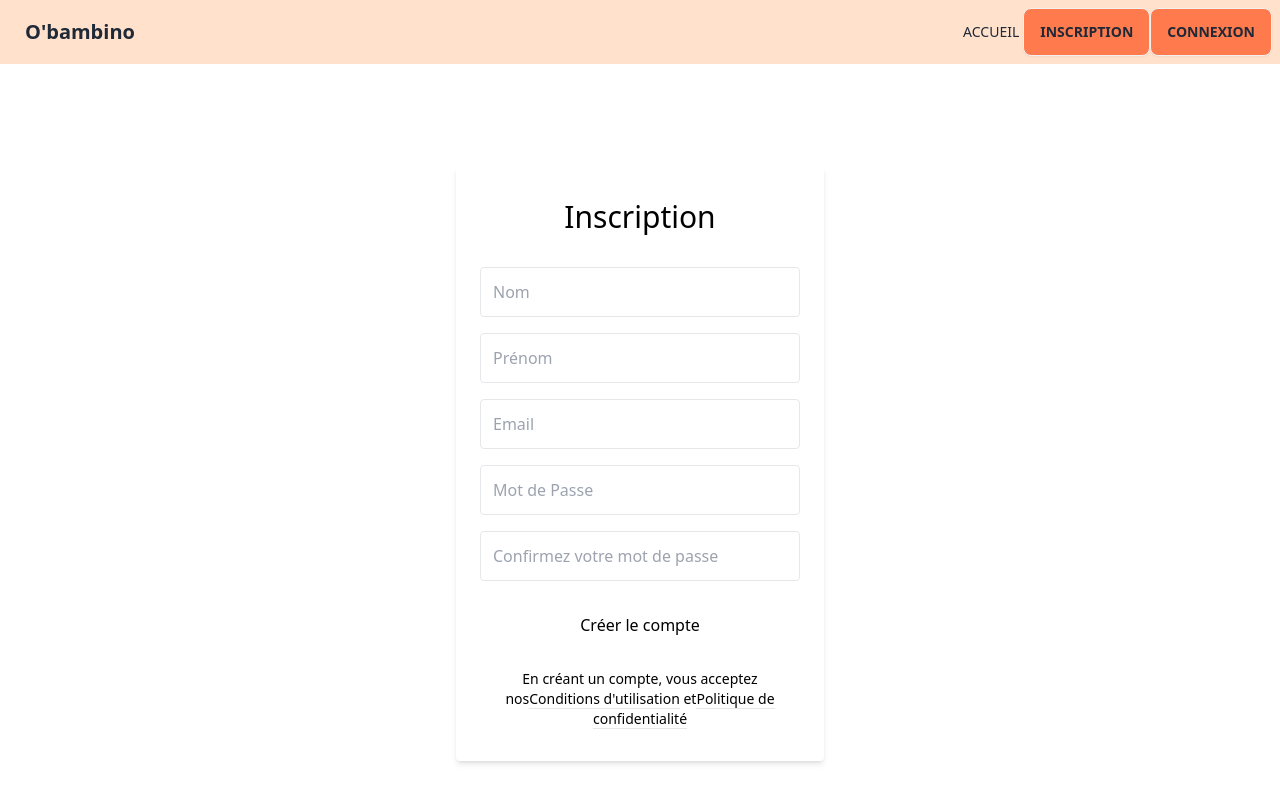
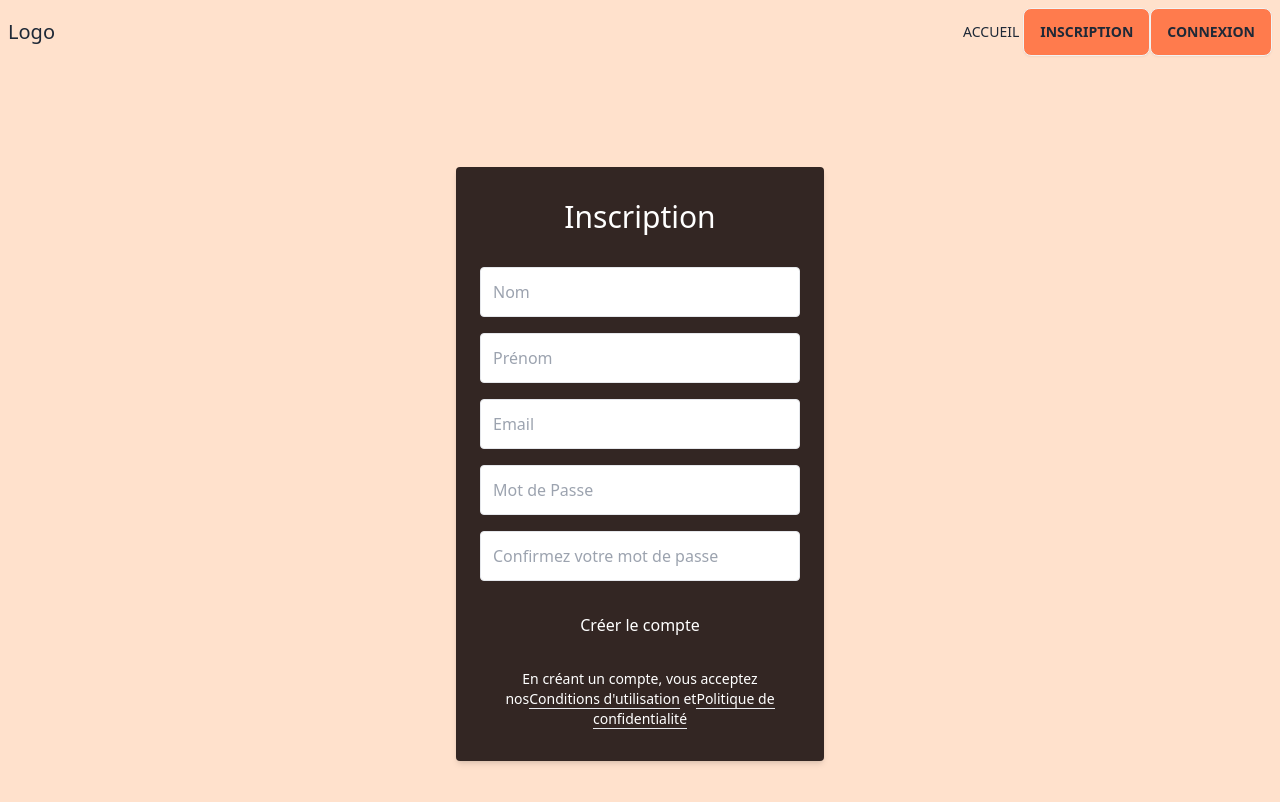
Before and after one commit to MennelSari/Obambino, a React (Vite) app: page /register in a window 1280 px wide. Shown: the top 802 px of the page. Built offline with nearby package versions, Linux system fonts and the light colour scheme.

Commit message:
hero component added

```diff
--- a/src/App.tsx
+++ b/src/App.tsx
@@ -14,7 +14,7 @@ function App() {
           <Route path="/" element={<HomePublic/>}/>
           <Route path="/register" element={<RegisterForm/>}/>
           <Route path="/login" element={<LoginForm/>}/>
-      </Routes>
+        </Routes>
       </Router>
     </>
   )
--- a/src/components/HeaderPublic.tsx
+++ b/src/components/HeaderPublic.tsx
@@ -15,7 +15,7 @@ const HeaderPublic = () => {
         <li><a>Item 3</a></li>
       </ul>
     </div>
-    <a className="btn btn-ghost text-xl">O'bambino</a>
+    <p className="text-xl">Logo</p>
   </div>
 
   <div className="navbar-end">
--- /dev/null
+++ b/src/components/HeroPublic.tsx
@@ -0,0 +1,22 @@
+import React from 'react'
+
+const HeroPublic = () => {
+  return (
+
+        <div className="hero min-h-screen bg-[#FFE1CC]">
+  <div className="hero-content flex-col lg:flex-row-reverse">
+    <img src="" className="max-w-sm rounded-lg shadow-2xl" />
+    <div>
+      <h1 className="text-5xl font-bold">O'bambino</h1>
+      <h2>Vos p’tis bouts toujours proches de vous
+        </h2>
+      <p className="py-6">Provident cupiditate voluptatem et in. Quaerat fugiat ut assumenda excepturi exercitationem quasi. In deleniti eaque aut repudiandae et a id nisi.</p>
+      <button className="btn btn-primary">Get Started</button>
+    </div>
+  </div>
+</div>
+
+  )
+}
+
+export default HeroPublic
--- /dev/null
+++ b/src/components/HomeParent.tsx
@@ -0,0 +1,9 @@
+
+
+const HomeParent = () => {
+  return (
+    <div>HomeParent</div>
+  )
+}
+
+export default HomeParent
--- a/src/components/HomePublic.tsx
+++ b/src/components/HomePublic.tsx
@@ -1,4 +1,5 @@
 import HeaderPublic from './HeaderPublic';
+import HeroPublic from './HeroPublic';
 import Reviews from './Reviews';
 import Footer from './Footer';
 
@@ -6,6 +7,8 @@ const Home = () => {
   return (
     <div className="bg-[#FFE1CC] h-screen w-screen">
       <HeaderPublic />
+      <HeroPublic />
+
       <Reviews />
       <Footer />
     </div>
--- a/src/components/LoginForm.tsx
+++ b/src/components/LoginForm.tsx
@@ -3,10 +3,10 @@ const LoginForm = () => {
   return (
     <div>
       <HeaderPublic />
-    <div className="bg-grey-lighter min-h-screen flex flex-col">
+    <div className="bg-[#FFE1CC] min-h-screen flex flex-col">
       <div className="container max-w-sm mx-auto flex-1 flex flex-col items-center justify-center px-2">
-        <div className="bg-white px-6 py-8 rounded shadow-md text-black w-full">
-          <h1 className="mb-8 text-3xl text-center">Connexion</h1>
+        <div className="bg-[#332623] px-6 py-8 rounded shadow-md text-black w-full">
+          <h1 className="mb-8 text-3xl text-center text-white">Connexion</h1>
 
           <input
             type="text"
@@ -23,7 +23,7 @@ const LoginForm = () => {
 
           <button
             type="submit"
-            className="w-full text-center py-3 rounded bg-green text-black hover:bg-green-dark focus:outline-none my-1"
+            className="w-full text-center py-3 rounded bg-green text-white hover:bg-green-dark focus:outline-none my-1"
           >Connexion</button>
 
 
--- a/src/components/RegisterForm.tsx
+++ b/src/components/RegisterForm.tsx
@@ -5,10 +5,10 @@ const RegisterForm = () => {
         <div>
         <HeaderPublic />
 
-      <div className="bg-grey-lighter min-h-screen flex flex-col">
+      <div className="bg-[#FFE1CC] min-h-screen flex flex-col">
         <div className="container max-w-sm mx-auto flex-1 flex flex-col items-center justify-center px-2">
-          <div className="bg-white px-6 py-8 rounded shadow-md text-black w-full">
-            <h1 className="mb-8 text-3xl text-center">Inscription</h1>
+          <div className="bg-[#332623] px-6 py-8 rounded shadow-md text-black w-full">
+            <h1 className="mb-8 text-3xl text-center text-white">Inscription</h1>
             <input
               type="text"
               className="block border border-grey-light w-full p-3 rounded mb-4"
@@ -40,15 +40,15 @@ const RegisterForm = () => {
 
             <button
               type="submit"
-              className="w-full text-center py-3 rounded bg-green text-black hover:bg-green-dark focus:outline-none my-1"
+              className="w-full text-center py-3 rounded bg-green text-white hover:bg-green-dark focus:outline-none my-1"
             >Créer le compte</button>
 
-            <div className="text-center text-sm text-grey-dark mt-4">
+            <div className="text-center text-sm text-white mt-4">
               En créant un compte, vous acceptez nos
-              <a className="no-underline border-b border-grey-dark text-grey-dark" href="#">
+              <a className="no-underline border-b border-grey-dark text-white" href="#">
                  Conditions d'utilisation
               </a> et
-              <a className="no-underline border-b border-grey-dark text-grey-dark" href="#">
+              <a className="no-underline border-b border-grey-dark text-white" href="#">
                 Politique de confidentialité
               </a>
             </div>
```
